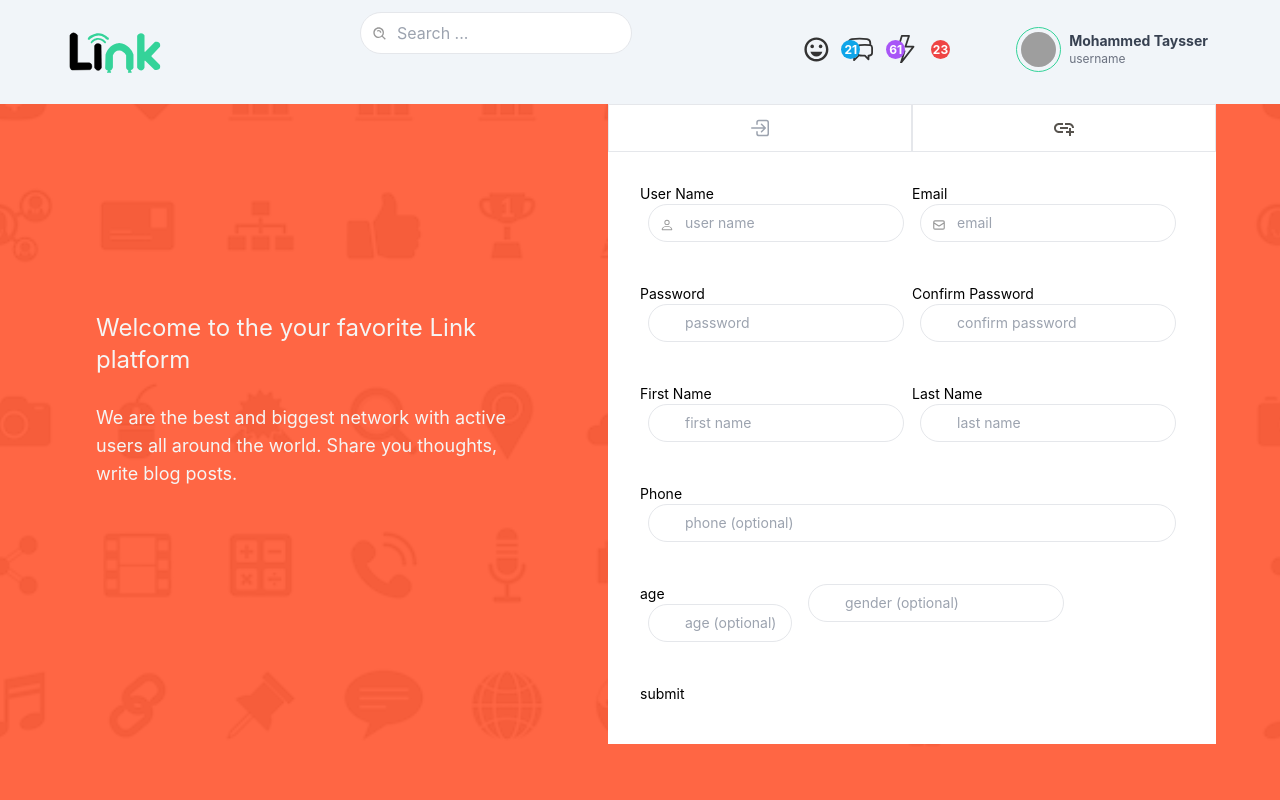
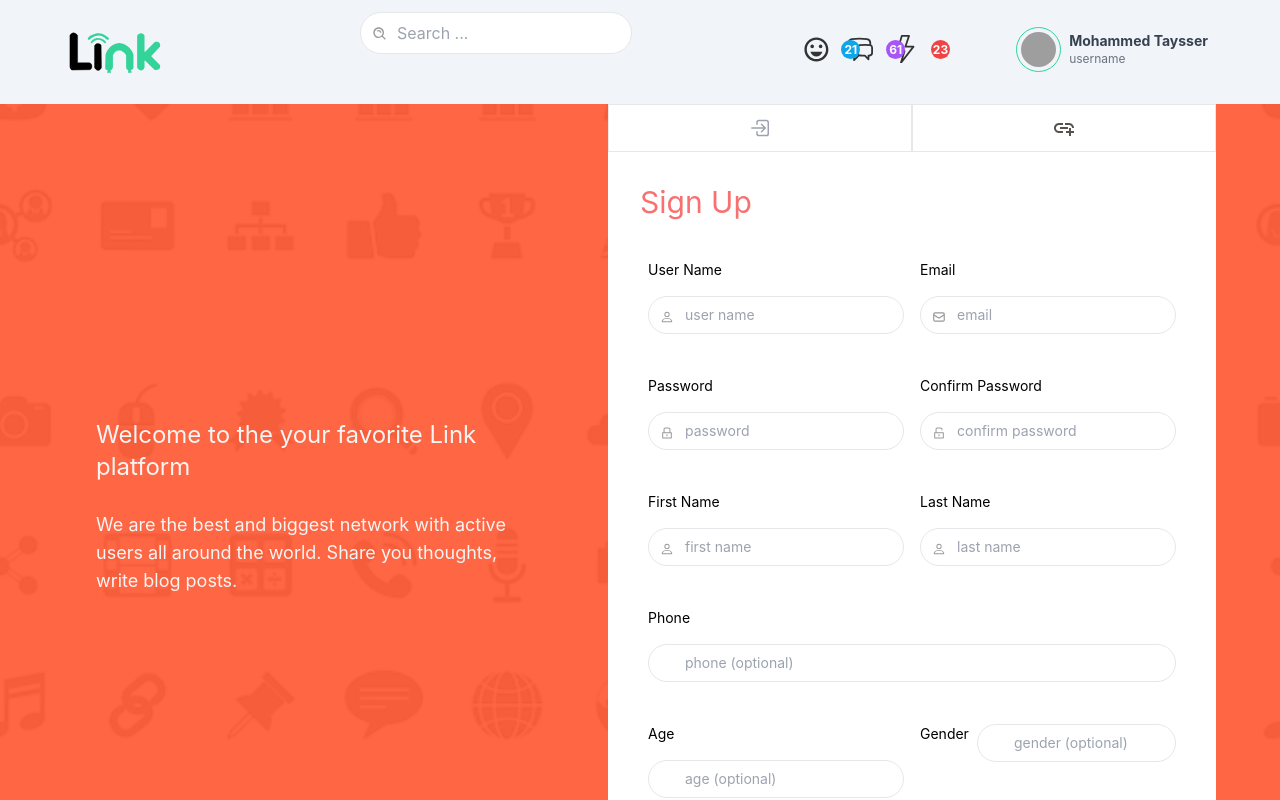
Before and after one commit to tahaebaed/link-social, a React (Create React App) app: page /registration/SignUp in a window 1280 px wide. Shown: the top 800 px of the page. Built offline with nearby package versions, Linux system fonts and the light colour scheme; grey boxes are pictures that could not be loaded.

Commit message:
sprint 2 - Sign up component - edit style

```diff
--- a/src/pages/SignUp.jsx
+++ b/src/pages/SignUp.jsx
@@ -1,6 +1,7 @@
 import React from 'react';
 import { BsPerson } from 'react-icons/bs';
 import { HiOutlineMail } from 'react-icons/hi';
+import { AiOutlineLock, AiOutlineUnlock } from 'react-icons/ai';
 import { useDispatch } from 'react-redux';
 import { Form, Formik } from 'formik';
 import * as yup from 'yup';
@@ -27,15 +28,15 @@ const SignUp = () => {
 	const validationSchema = yup.object({
 		user_name: yup
 			.string()
-			.required('please your username is required')
+			.required('Your username is required')
 			.matches(/^[-\w.$@*!]{1,30}$/, "username mustn't contains any spaces"),
 		email: yup
 			.string()
 			.email('please enter a valid email')
-			.required('please your email is required'),
+			.required('Your email is required'),
 		password: yup
 			.string()
-			.required('please your password is required')
+			.required('Your password is required')
 			.min(8, 'Your password is too short.')
 			.matches(
 				/^(?=.*[a-z])(?=.*[A-Z])(?=.*[0-9])(?=.*[!@#$%^&*])(?=.{8,})/,
@@ -43,10 +44,10 @@ const SignUp = () => {
 			),
 		password_confirmation: yup
 			.string()
-			.required('please reenter you password as it required field')
+			.required('Password confirmation is required')
 			.oneOf([yup.ref('password'), null], 'Passwords must match'),
-		first_name: yup.string().required('please your first name is required'),
-		last_name: yup.string().required('please your last name is required'),
+		first_name: yup.string().required('Your first name is required'),
+		last_name: yup.string().required('Your last name is required'),
 		phone: yup.string(),
 		age: yup.string(),
 		gender: yup.string(),
@@ -63,11 +64,13 @@ const SignUp = () => {
 			onSubmit={onSubmit}
 		>
 			{(formik) => (
-				<Form className='h-[30rem] w-full text-sm'>
+				<div>
+					<h2 className='text-3xl mb-10 text-red-400'>Sign Up</h2>
+					<Form className='w-full text-sm'>
 						<div className='w-full'>
 							<div className='flex'>
 								<div className='w-3/6'>
-								<h2>User Name</h2>
+									<h2 className='mb-4 ml-2'>User Name</h2>
 									<FormikControl
 										icon={<BsPerson />}
 										name='user_name'
@@ -79,7 +82,7 @@ const SignUp = () => {
 									/>
 								</div>
 								<div className='w-3/6'>
-								<h2>Email</h2>
+									<h2 className='mb-4 ml-2'>Email</h2>
 									<FormikControl
 										name='email'
 										id='email'
@@ -93,10 +96,11 @@ const SignUp = () => {
 							</div>
 							<div className='flex'>
 								<div className='w-3/6'>
-								<h2>Password</h2>
+									<h2 className='mb-4 ml-2'>Password</h2>
 									<FormikControl
 										name='password'
 										id='password'
+										icon={<AiOutlineLock />}
 										control='password'
 										label='password'
 										onChange={formik.handleChange}
@@ -104,10 +108,11 @@ const SignUp = () => {
 									/>
 								</div>
 								<div className='w-3/6'>
-								<h2>Confirm Password</h2>
+									<h2 className='mb-4 ml-2'>Confirm Password</h2>
 									<FormikControl
 										name='password_confirmation'
 										id='password_confirmation'
+										icon={<AiOutlineUnlock />}
 										control='password'
 										label='confirm password'
 										onChange={formik.handleChange}
@@ -118,28 +123,30 @@ const SignUp = () => {
 
 							<div className='flex w-full'>
 								<div className='w-3/6'>
-								<h2>First Name</h2>
+									<h2 className='mb-4 ml-2'>First Name</h2>
 									<FormikControl
 										name='first_name'
 										id='first_name'
+										icon={<BsPerson />}
 										label='first name'
 										onChange={formik.handleChange}
 										onBlur={formik.handleBlur}
 									/>
 								</div>
 								<div className='w-3/6'>
-								<h2>Last Name</h2>
+									<h2 className='mb-4 ml-2'>Last Name</h2>
 
 									<FormikControl
 										name='last_name'
 										id='last_name'
+										icon={<BsPerson />}
 										label='last name'
 										onChange={formik.handleChange}
 										onBlur={formik.handleBlur}
 									/>
 								</div>
 							</div>
-						<h2>Phone</h2>
+							<h2 className='mb-4 ml-2'>Phone</h2>
 
 							<FormikControl
 								name='phone'
@@ -149,8 +156,8 @@ const SignUp = () => {
 								onBlur={formik.handleBlur}
 							/>
 							<label className='flex'>
-							<div className='w-2/6'>
-								<h2>age </h2>
+								<div className='w-3/6'>
+									<h2 className='mb-4 ml-2'>Age </h2>
 
 									<FormikControl
 										name='age'
@@ -160,7 +167,8 @@ const SignUp = () => {
 										onBlur={formik.handleBlur}
 									/>
 								</div>
-							<div className='w-4/5 flex'>
+								<div className='w-3/6 flex'>
+									<h2 className='mb-4 ml-2'>Gender</h2>
 									<FormikControl
 										className='flex'
 										control='radio'
@@ -175,8 +183,11 @@ const SignUp = () => {
 								</div>
 							</label>
 						</div>
-					<button type='submit'>submit</button>
+						<Button className='bg-orange-400 border-orange-400 hover:text-orange-400'>
+							Submit
+						</Button>
 					</Form>
+				</div>
 			)}
 		</Formik>
 	);
```
Lines whose indentation alone changed are shown as unchanged.
